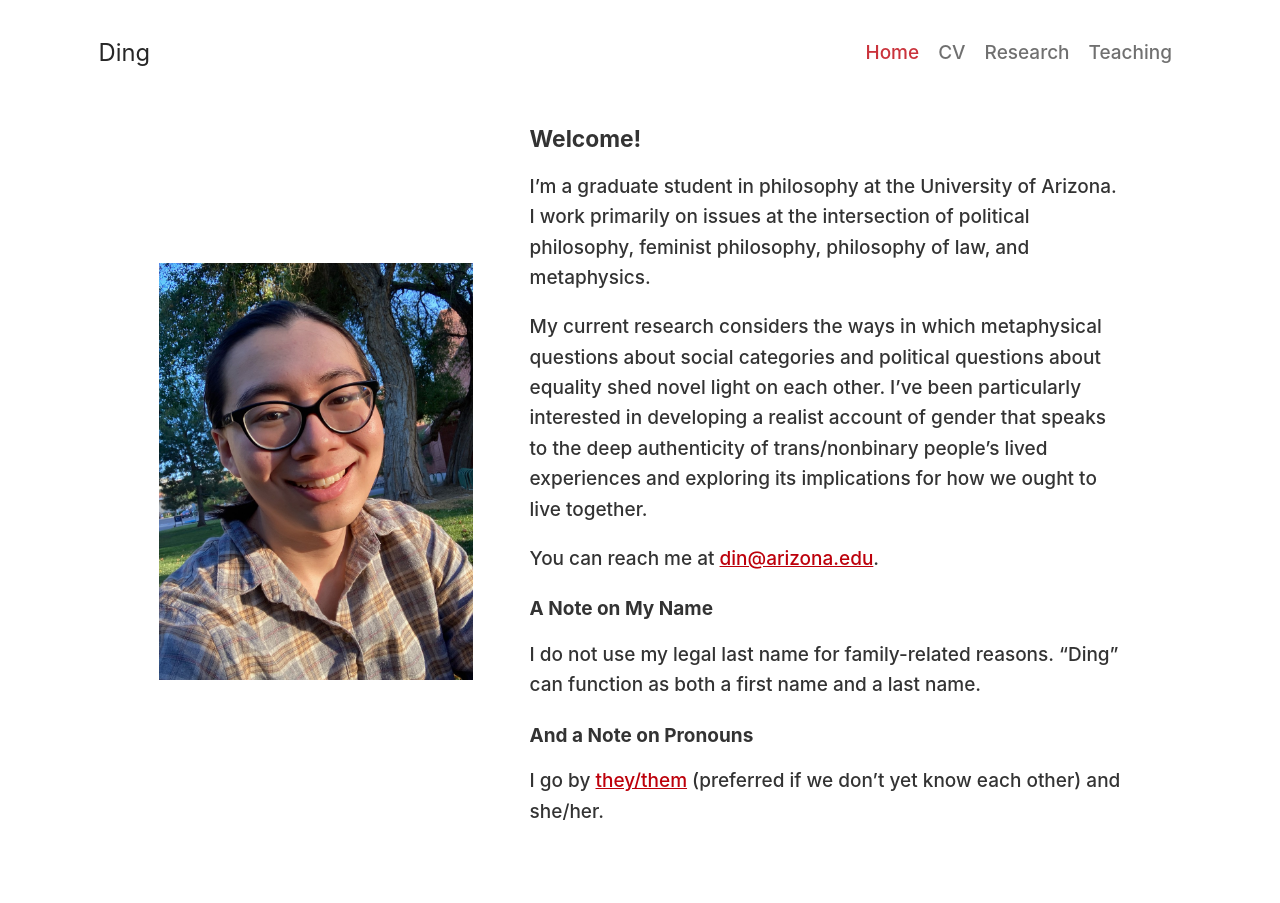
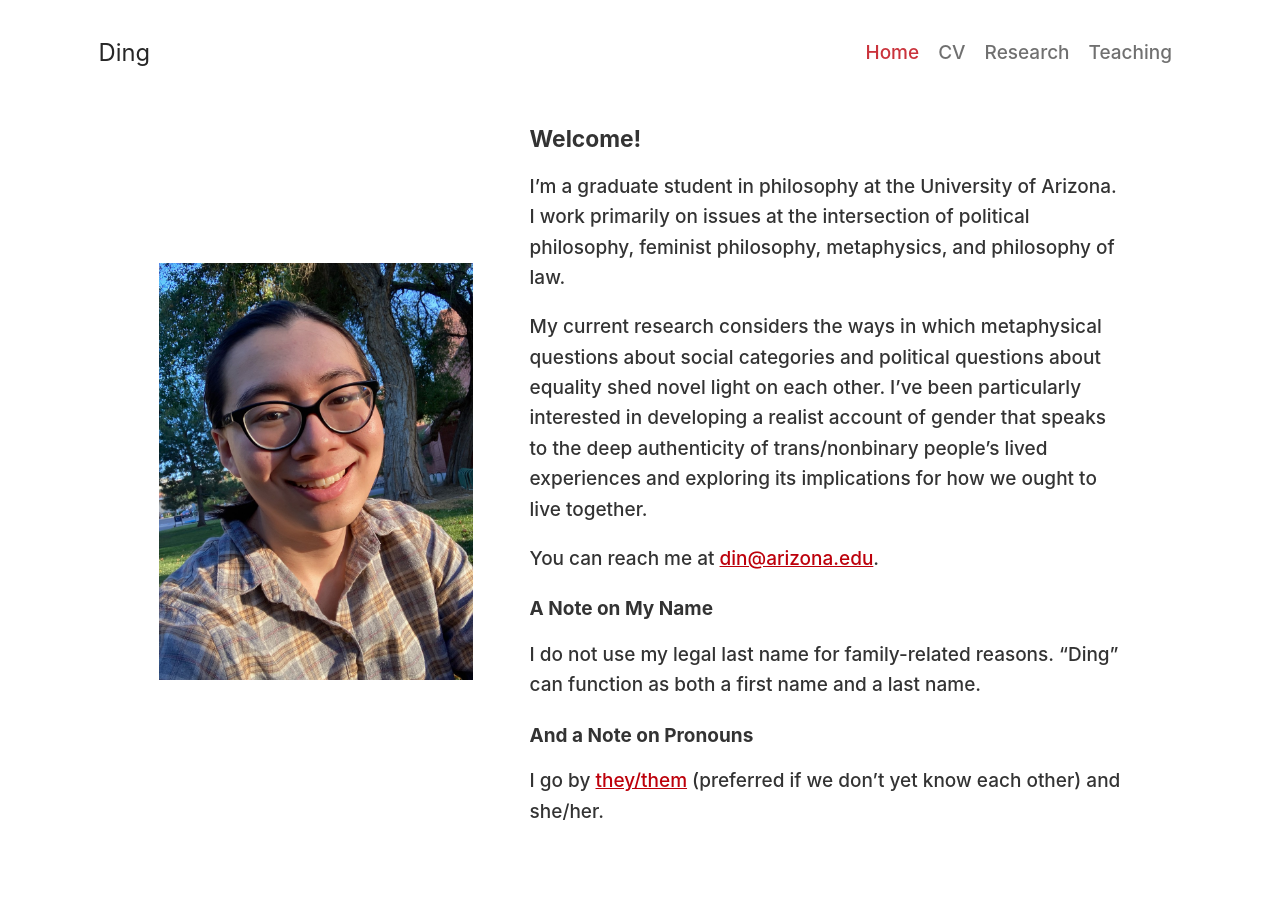
Before and after one commit to dingherself/dingherself.github.io, a Jekyll site: the page built from index.html, in a window 1280 px wide. Built offline with Jekyll 4.4.1, drawn with Linux system fonts in a browser that asks for light colours; nearby versions of some CDN libraries; some web fonts are replaced.

Commit message:
cv update

```diff
--- a/index.html
+++ b/index.html
@@ -8,7 +8,7 @@ headerpicalt: "A picture of me in a dark grey and orange flannel shirt, sitting
 ---
 
 <h1 style="font-size: 1.2rem">Welcome!</h1>
-<p>I’m a graduate student in philosophy at the University of Arizona. I work primarily on issues at the intersection of political philosophy, feminist philosophy, philosophy of law, and metaphysics.</p>
+<p>I’m a graduate student in philosophy at the University of Arizona. I work primarily on issues at the intersection of political philosophy, feminist philosophy, metaphysics, and philosophy of law.</p>
 <p>My current research considers the ways in which metaphysical questions about social categories and political questions about equality shed novel light on each other. I’ve been particularly interested in developing a realist account of gender that speaks to the deep authenticity of trans/nonbinary people’s lived experiences and exploring its implications for how we ought to live together.</p>
 
 <script language="JavaScript" type="text/javascript">
```
Also changed, not shown: 1 other file.
